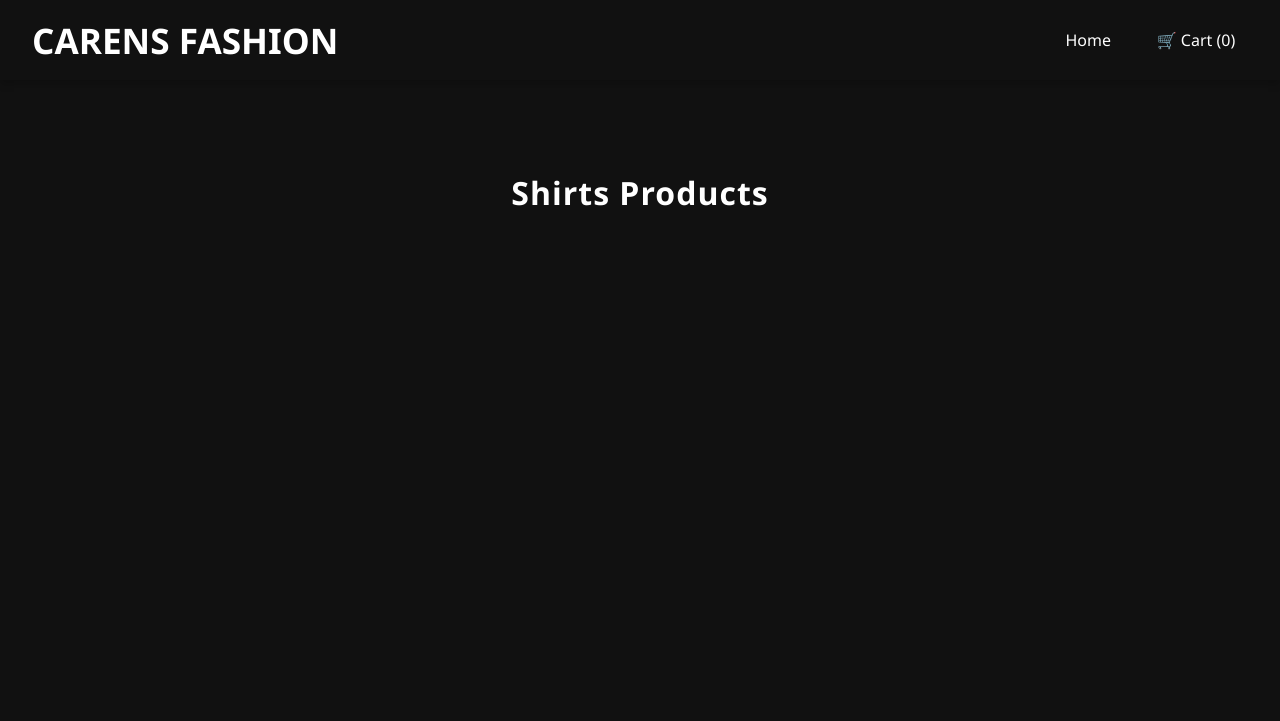
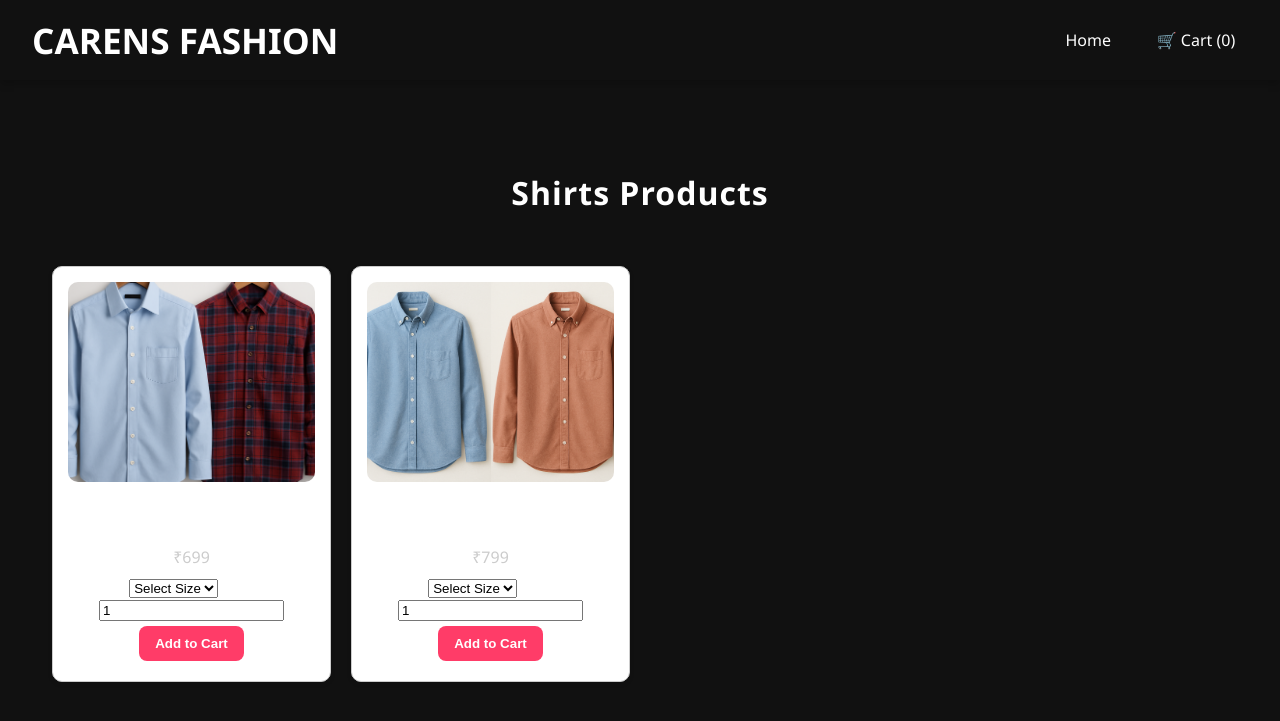
Before and after one commit to vinaych132/vistora-pipeline, a Flask app: page /category/shirts in a window 1280 px wide. Shown: the top 721 px of the page. Run offline with Flask 3, Linux system fonts and the light colour scheme.

Commit message:
Describe your changes here

```diff
--- a/app.py
+++ b/app.py
@@ -8,7 +8,7 @@
 def home():
     return render_template('home.html', cart_data=session.get('cart', []))
 
-# Category route to display products based on category
+# Category route
 @app.route('/category/<category_name>')
 def category(category_name):
     products = {
@@ -20,23 +20,23 @@
             {'name': 'Slim Trackpant', 'price': 799, 'image': 'trackpant.jpg'},
             {'name': 'Sport Trackpant', 'price': 899, 'image': 'trackpant2.jpg'}
         ],
-        'caps': [
-            {'name': 'Basic Cap', 'price': 299, 'image': 'cap1.jpg'},
-            {'name': 'Snapback Cap', 'price': 399, 'image': 'cap2.jpg'}
-        ],
         'hoodies': [
             {'name': 'Classic Hoodie', 'price': 999, 'image': 'hoodie.jpg'},
             {'name': 'Zipped Hoodie', 'price': 1199, 'image': 'hoodie2.jpg'}
         ],
-        'underwear': [
-            {'name': 'Cotton Briefs', 'price': 199, 'image': 'underwear.jpg'},
-            {'name': 'Boxer Shorts', 'price': 299, 'image': 'underwear2.jpg'}
+        'shirts': [
+            {'name': 'Formal Shirt', 'price': 699, 'image': 'shirt1.jpg'},
+            {'name': 'Casual Check Shirt', 'price': 799, 'image': 'shirt2.jpg'}
+        ],
+        'trousers': [
+            {'name': 'Slim Fit Trouser', 'price': 899, 'image': 'trouser1.jpg'},
+            {'name': 'Chino Trouser', 'price': 999, 'image': 'trouser2.jpg'}
         ]
     }
     items = products.get(category_name, [])
     return render_template('category.html', category_name=category_name.capitalize(), items=items, cart_count=len(session.get('cart', [])))
 
-# Add item to cart
+# Add to cart
 @app.route('/add_to_cart/<item_name>', methods=['POST'])
 def add_to_cart(item_name):
     item_catalog = {
@@ -44,12 +44,12 @@
         'V-Neck Tee': {'name': 'V-Neck Tee', 'price': 599, 'image': 'tshirt2.jpg'},
         'Slim Trackpant': {'name': 'Slim Trackpant', 'price': 799, 'image': 'trackpant.jpg'},
         'Sport Trackpant': {'name': 'Sport Trackpant', 'price': 899, 'image': 'trackpant2.jpg'},
-        'Basic Cap': {'name': 'Basic Cap', 'price': 299, 'image': 'cap1.jpg'},
-        'Snapback Cap': {'name': 'Snapback Cap', 'price': 399, 'image': 'cap2.jpg'},
         'Classic Hoodie': {'name': 'Classic Hoodie', 'price': 999, 'image': 'hoodie.jpg'},
         'Zipped Hoodie': {'name': 'Zipped Hoodie', 'price': 1199, 'image': 'hoodie2.jpg'},
-        'Cotton Briefs': {'name': 'Cotton Briefs', 'price': 199, 'image': 'underwear.jpg'},
-        'Boxer Shorts': {'name': 'Boxer Shorts', 'price': 299, 'image': 'underwear2.jpg'}
+        'Formal Shirt': {'name': 'Formal Shirt', 'price': 699, 'image': 'shirt1.jpg'},
+        'Casual Check Shirt': {'name': 'Casual Check Shirt', 'price': 799, 'image': 'shirt2.jpg'},
+        'Slim Fit Trouser': {'name': 'Slim Fit Trouser', 'price': 899, 'image': 'trouser1.jpg'},
+        'Chino Trouser': {'name': 'Chino Trouser', 'price': 999, 'image': 'trouser2.jpg'}
     }
 
     item = item_catalog.get(item_name)
@@ -63,23 +63,22 @@
                 break
         if not found:
             item['quantity'] = 1
-            item['size'] = 'M'  # Default size
+            item['size'] = 'M'
             cart_data.append(item)
         session['cart'] = cart_data
     return redirect(url_for('cart'))
 
-# Cart page to show added items
+# Cart route
 @app.route('/cart', methods=['GET', 'POST'])
 def cart():
     cart_data = session.get('cart', [])
     coupon_discount = 0
     shipping_charge = 0
 
-    if request.method == 'POST':
-        if 'coupon_code' in request.form:
-            coupon = request.form['coupon_code'].strip().upper()
-            if coupon == 'SAVE100':
-                session['coupon'] = 'SAVE100'
+    if request.method == 'POST' and 'coupon_code' in request.form:
+        coupon = request.form['coupon_code'].strip().upper()
+        if coupon == 'SAVE100':
+            session['coupon'] = 'SAVE100'
 
     total_price = sum(item['price'] * item['quantity'] for item in cart_data)
 
@@ -102,7 +101,6 @@
         shipping_estimate=session.get('shipping_estimate', '')
     )
 
-# Update quantity of item in cart
 @app.route('/update_quantity/<item_name>/<action>', methods=['POST'])
 def update_quantity(item_name, action):
     cart_data = session.get('cart', [])
@@ -116,7 +114,6 @@
     session['cart'] = cart_data
     return redirect(url_for('cart'))
 
-# Update size of item in cart
 @app.route('/update_size', methods=['POST'])
 def update_size():
     data = request.get_json()
@@ -131,7 +128,6 @@
     session.modified = True
     return jsonify({'success': True})
 
-# Estimate shipping cost based on pincode
 @app.route('/estimate_shipping', methods=['POST'])
 def estimate_shipping():
     pincode = request.form.get('pincode')
@@ -144,7 +140,6 @@
     session['shipping_estimate'] = estimate
     return redirect(url_for('cart'))
 
-# Remove item from cart
 @app.route('/remove_from_cart/<item_name>', methods=['POST'])
 def remove_from_cart(item_name):
     cart_data = session.get('cart', [])
@@ -152,7 +147,6 @@
     session['cart'] = cart_data
     return redirect(url_for('cart'))
 
-# Clear all items from cart
 @app.route('/clear_cart', methods=['POST'])
 def clear_cart():
     session.pop('cart', None)
@@ -160,7 +154,6 @@
     session.pop('shipping_estimate', None)
     return redirect(url_for('cart'))
 
-# Billing page to show payment options
 @app.route('/billing')
 @app.route('/checkout')
 def billing():
@@ -168,7 +161,6 @@
     total_price = sum(item['price'] * item['quantity'] for item in cart_data)
     return render_template('billing.html', cart_data=cart_data, total_price=total_price)
 
-# Apply coupon to cart
 @app.route('/apply_coupon', methods=['POST'])
 def apply_coupon():
     coupon_code = request.form.get('coupon_code')
@@ -179,6 +171,5 @@
         flash('Invalid coupon code.', 'danger')
     return redirect(url_for('cart'))
 
-# Main entry point to run the app
 if __name__ == '__main__':
     app.run(debug=True)
--- a/templates/category.html
+++ b/templates/category.html
@@ -4,6 +4,43 @@
   <meta charset="UTF-8">
   <title>{{ category_name }} | CARENS FASHION</title>
   <link rel="stylesheet" href="{{ url_for('static', filename='css/styles.css') }}">
+  <style>
+    .product-grid {
+      display: grid;
+      grid-template-columns: repeat(auto-fill, minmax(220px, 1fr));
+      gap: 20px;
+      padding: 20px;
+    }
+
+    .product-card {
+      border: 1px solid #ccc;
+      border-radius: 10px;
+      padding: 15px;
+      text-align: center;
+      background-color: #fff;
+      box-shadow: 0 2px 5px rgba(0,0,0,0.1);
+    }
+
+    .product-img {
+      max-width: 100%;
+      height: auto;
+      border-radius: 8px;
+    }
+
+    .add-to-cart-btn {
+      margin-top: 10px;
+      padding: 8px 15px;
+      background-color: #333;
+      color: white;
+      border: none;
+      border-radius: 5px;
+      cursor: pointer;
+    }
+
+    .add-to-cart-btn:hover {
+      background-color: #555;
+    }
+  </style>
 </head>
 <body>
 
```
Also changed, not shown: templates/home.html (+6 -7 lines), static/images/shirt1.jpg (added), static/images/shirt2.jpg (added), static/images/trouser1.jpg (added), static/images/trouser2.jpg (added).
